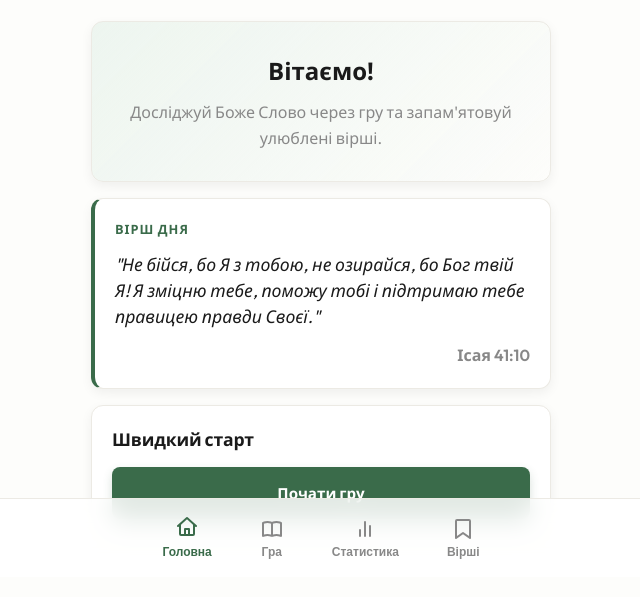
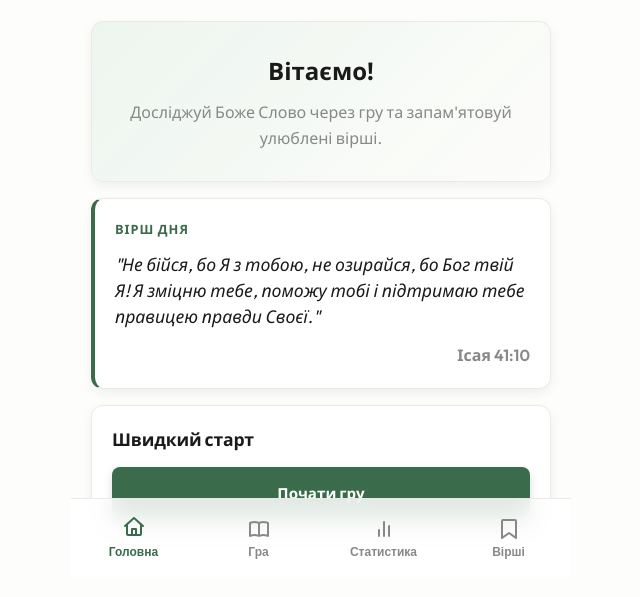
Before and after one commit to VolodymyrBryzh/BibleVerseGame, a website built with Vite: page index.html in a window 1280 px wide. Shown: the part 223-820 px from the top of the page, without its empty margins (319-959 px from the left). Built offline with nearby package versions, Linux system fonts and the light colour scheme; files whose address does not match are found by name.

Commit message:
style: align navbar width with content and equalize button widths

```diff
--- a/src/style.css
+++ b/src/style.css
@@ -91,19 +91,21 @@ body {
 
 /* ===== BOTTOM NAV ===== */
 .bottom-nav {
-  position: fixed; bottom: 0; left: 0; right: 0;
+  position: fixed; bottom: 0; left: 50%; transform: translateX(-50%);
+  width: 100%; max-width: 500px;
   background: rgba(255, 255, 255, 0.85);
   backdrop-filter: blur(12px);
   -webkit-backdrop-filter: blur(12px);
   border-top: 1px solid var(--border);
-  display: flex; justify-content: center;
+  display: flex; justify-content: space-around;
   padding: 10px 0 calc(10px + env(safe-area-inset-bottom, 0px));
   z-index: 100;
 }
 .nav-btn {
+  flex: 1;
   background: none; border: none; cursor: pointer;
   display: flex; flex-direction: column; align-items: center;
-  padding: 8px 24px; color: var(--text-muted);
+  padding: 8px 0; color: var(--text-muted);
   font-size: 0.75rem; gap: 4px; transition: all var(--transition);
   font-weight: 600;
 }
```
